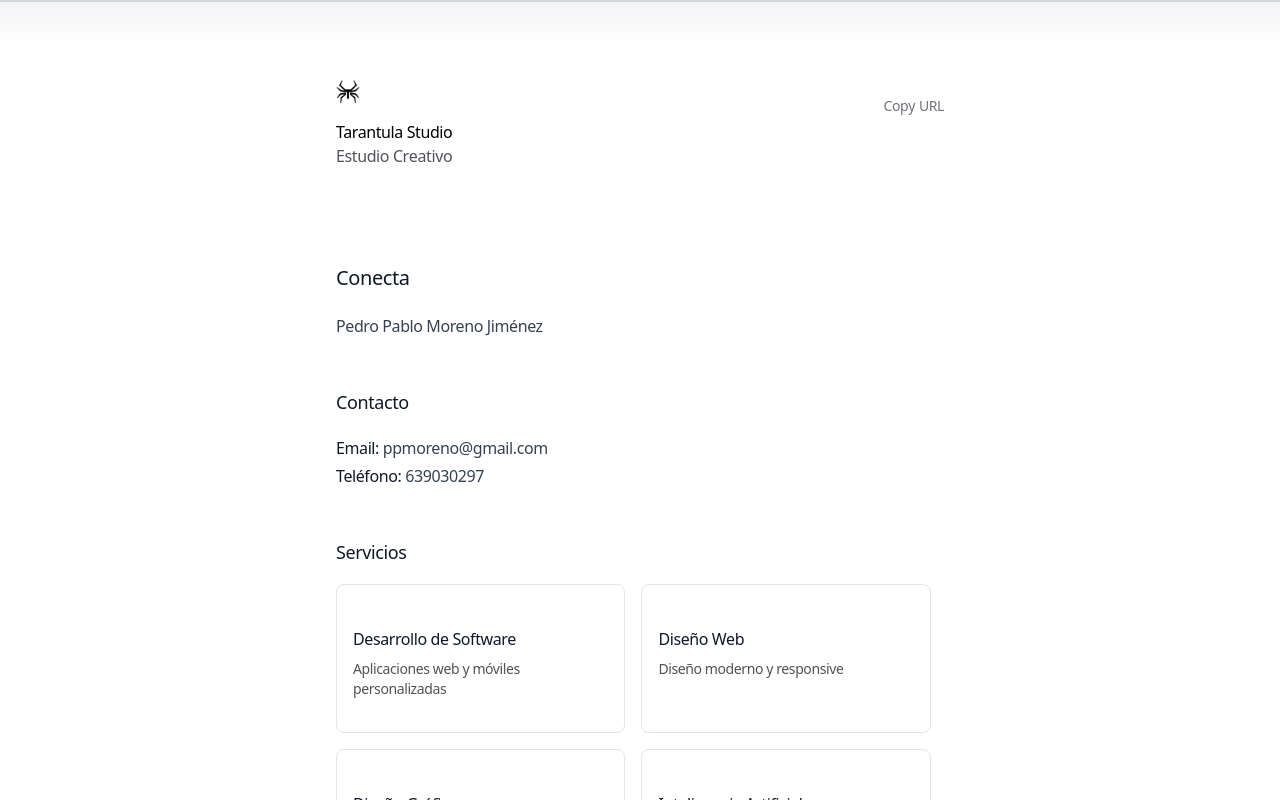
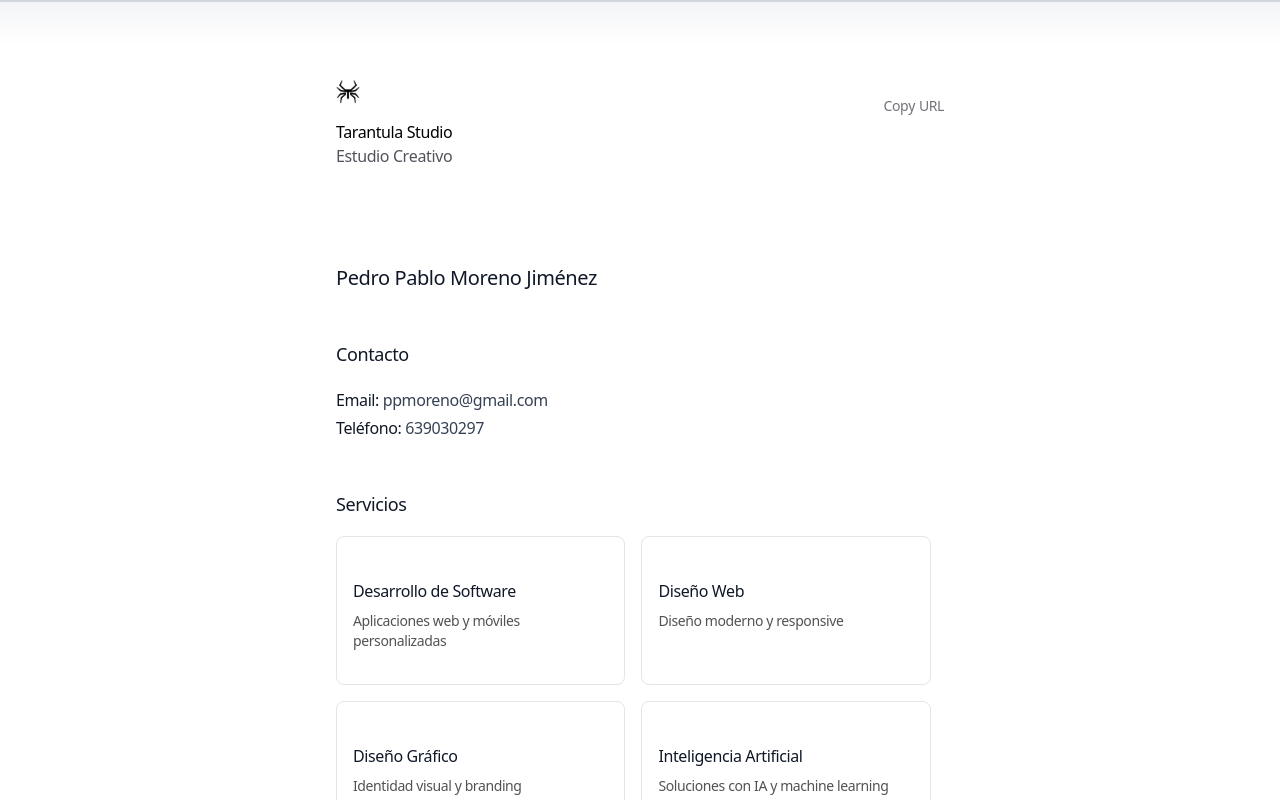
Before and after one commit to pedromoreno/tarantula, a Next.js app: page /blog/conecta in a window 1280 px wide. Shown: the top 800 px of the page. Built offline with nearby package versions, Linux system fonts and the light colour scheme.

Commit message:
chore(blog): guarda cambios en /blog/conecta/page.mdx

```diff
--- a/app/blog/conecta/page.mdx
+++ b/app/blog/conecta/page.mdx
@@ -1,12 +1,4 @@
----
-title: "Conecta"
-summary: "Conecta con Tarantula Studio: servicios, contacto, tecnologías, formación y experiencia."
-publishedAt: "2025-10-16"
----
-
-# Conecta
-
-Pedro Pablo Moreno Jiménez
+# Pedro Pablo Moreno Jiménez
 
 ## Contacto
 
```
